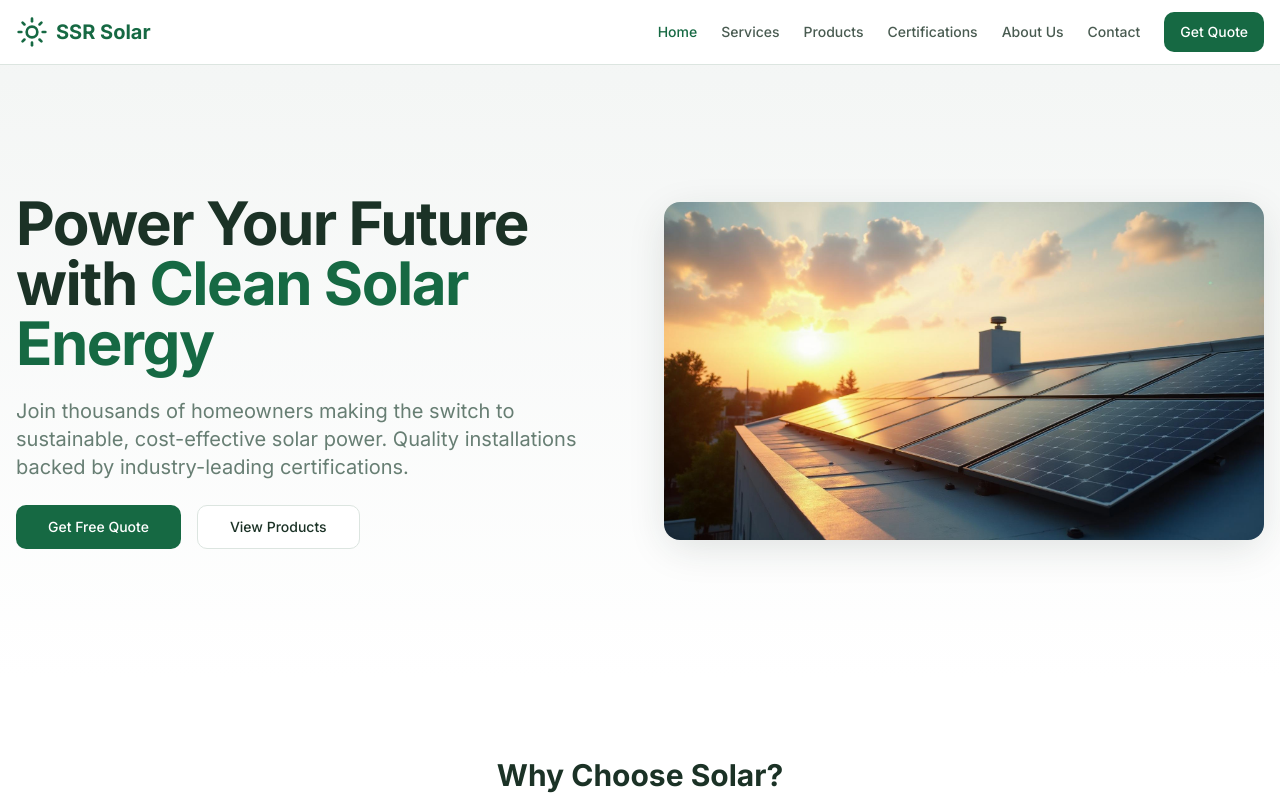
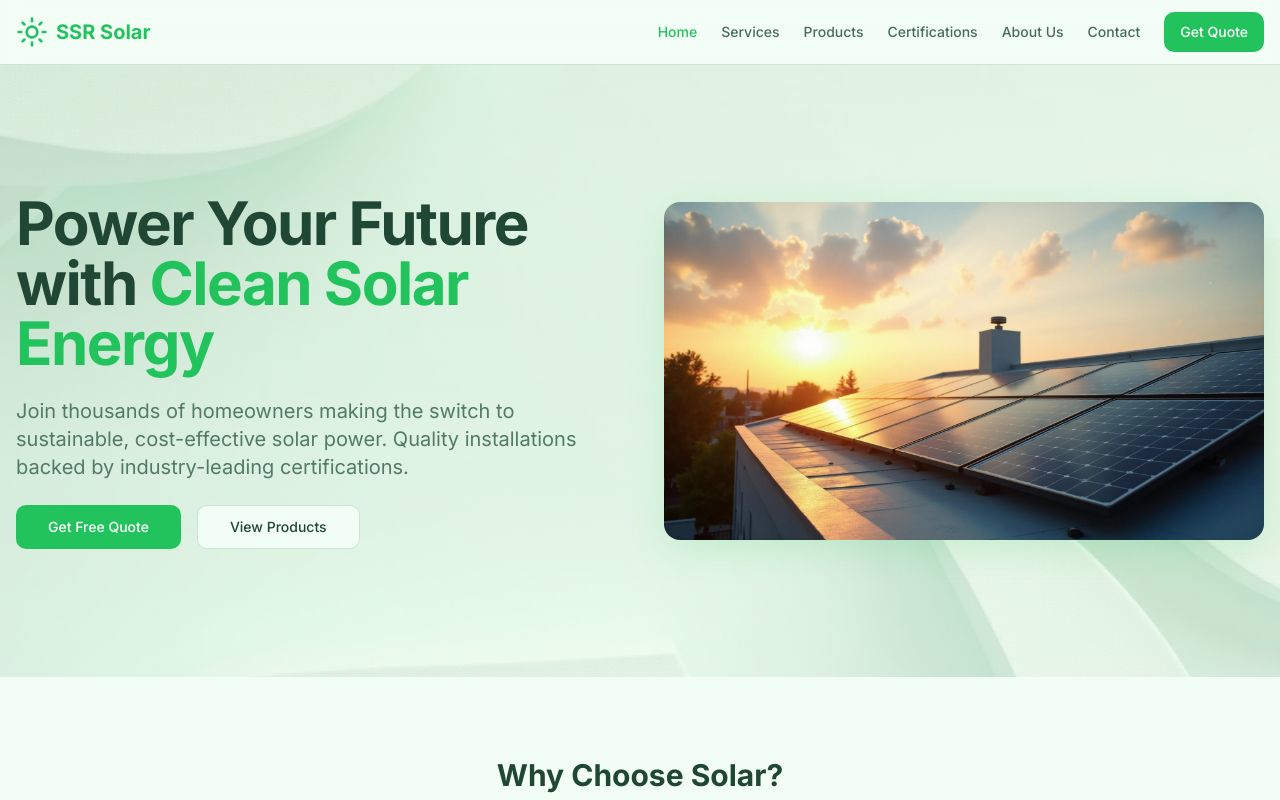
Before and after one commit to Ajay-J06/sunspark-eco-web, a React (Vite) app: page / in a window 1280 px wide. Shown: the top 800 px of the page. Built offline with nearby package versions, Linux system fonts and the light colour scheme; the HTML template or start-up script is replaced by a standard one.

Commit message:
Add light green theme and background

```diff
--- a/src/index.css
+++ b/src/index.css
@@ -8,40 +8,41 @@ All colors MUST be HSL.
 
 @layer base {
   :root {
-    --background: 0 0% 100%;
-    --foreground: 150 30% 15%;
+    --background: 142 70% 97%;
+    --foreground: 150 40% 20%;
 
     --card: 0 0% 100%;
-    --card-foreground: 150 30% 15%;
+    --card-foreground: 150 40% 20%;
 
     --popover: 0 0% 100%;
-    --popover-foreground: 150 30% 15%;
+    --popover-foreground: 150 40% 20%;
 
-    --primary: 152 65% 25%;
+    --primary: 142 70% 45%;
     --primary-foreground: 0 0% 100%;
 
-    --secondary: 85 70% 92%;
-    --secondary-foreground: 150 30% 15%;
+    --secondary: 142 60% 88%;
+    --secondary-foreground: 150 40% 20%;
 
-    --muted: 150 10% 96%;
-    --muted-foreground: 150 10% 45%;
+    --muted: 142 40% 92%;
+    --muted-foreground: 150 20% 40%;
 
-    --accent: 142 76% 36%;
+    --accent: 142 76% 55%;
     --accent-foreground: 0 0% 100%;
 
     --destructive: 0 84.2% 60.2%;
     --destructive-foreground: 0 0% 100%;
 
-    --border: 150 15% 88%;
-    --input: 150 15% 88%;
-    --ring: 152 65% 25%;
+    --border: 142 30% 85%;
+    --input: 142 30% 85%;
+    --ring: 142 70% 45%;
 
     --radius: 0.75rem;
 
-    --gradient-primary: linear-gradient(135deg, hsl(152 65% 25%), hsl(142 76% 36%));
-    --gradient-hero: linear-gradient(180deg, hsl(150 10% 96%), hsl(0 0% 100%));
-    --shadow-soft: 0 4px 20px -2px hsl(150 30% 15% / 0.08);
-    --shadow-strong: 0 10px 40px -5px hsl(150 30% 15% / 0.15);
+    --gradient-primary: linear-gradient(135deg, hsl(142 70% 45%), hsl(142 76% 55%));
+    --gradient-hero: linear-gradient(135deg, hsl(142 60% 95%), hsl(142 70% 98%));
+    --gradient-overlay: linear-gradient(135deg, hsl(142 70% 45% / 0.95), hsl(142 76% 55% / 0.90));
+    --shadow-soft: 0 4px 20px -2px hsl(142 70% 45% / 0.12);
+    --shadow-strong: 0 10px 40px -5px hsl(142 70% 45% / 0.20);
     --transition-smooth: all 0.3s cubic-bezier(0.4, 0, 0.2, 1);
 
     --sidebar-background: 0 0% 98%;
--- a/src/pages/Home.tsx
+++ b/src/pages/Home.tsx
@@ -3,6 +3,7 @@ import { Button } from "@/components/ui/button";
 import { Card, CardContent } from "@/components/ui/card";
 import { CheckCircle, Zap, Shield, TrendingDown } from "lucide-react";
 import heroImage from "@/assets/hero-solar.jpg";
+import backgroundPattern from "@/assets/background-pattern.jpg";
 
 const Home = () => {
   const benefits = [
@@ -27,7 +28,15 @@ const Home = () => {
     <div className="flex flex-col">
       {/* Hero Section */}
       <section className="relative overflow-hidden bg-gradient-to-b from-muted to-background">
-        <div className="container px-4 py-20 md:py-32">
+        <div
+          className="absolute inset-0 opacity-30"
+          style={{
+            backgroundImage: `url(${backgroundPattern})`,
+            backgroundSize: 'cover',
+            backgroundPosition: 'center',
+          }}
+        />
+        <div className="container px-4 py-20 md:py-32 relative z-10">
           <div className="grid gap-8 lg:grid-cols-2 lg:gap-12 items-center">
             <div className="space-y-6 animate-fade-in">
               <h1 className="text-4xl font-bold tracking-tight sm:text-5xl md:text-6xl">
```
Also changed, not shown: src/assets/background-pattern.jpg (added).
